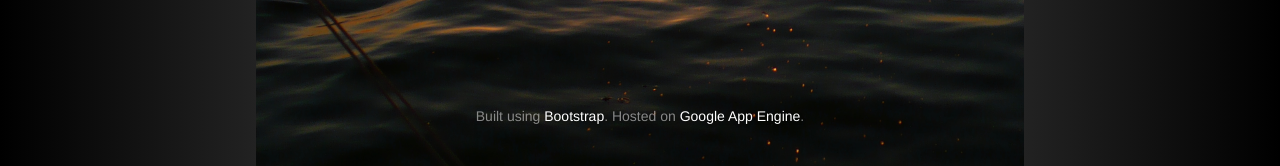
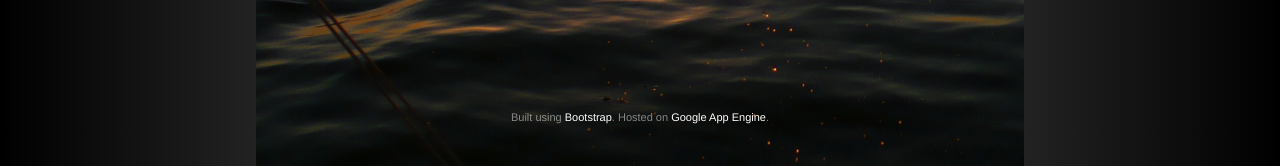
Before and after one commit to santiycr/the-old-santi.io, a Flask app: page / in a window 1280 px wide. Shown: the part 634-800 px from the top of the page. Run offline with Flask 2, Linux system fonts and the light colour scheme; some libraries are stand-ins or nearby versions.

Commit message:
smaller footer
No need to get full attention to this

```diff
--- a/static/css/main.css
+++ b/static/css/main.css
@@ -110,6 +110,7 @@ body {
 .mastfoot {
   color: #999; /* IE8 proofing */
   color: rgba(255,255,255,.5);
+  font-size: 11px;
 }
 
 
```
